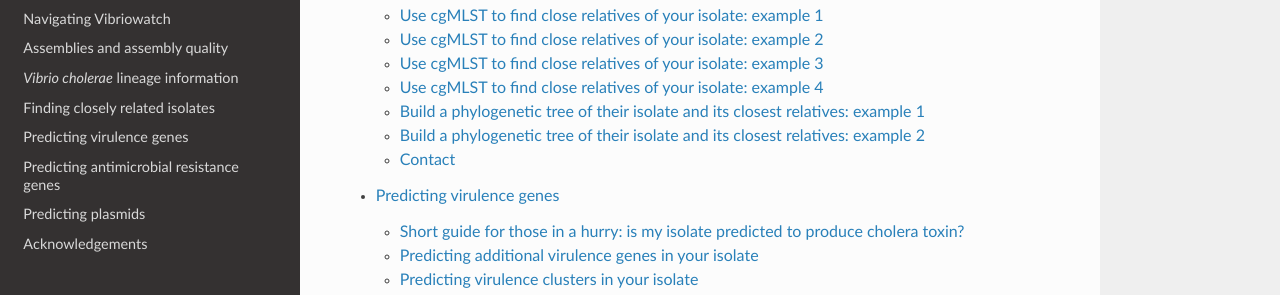
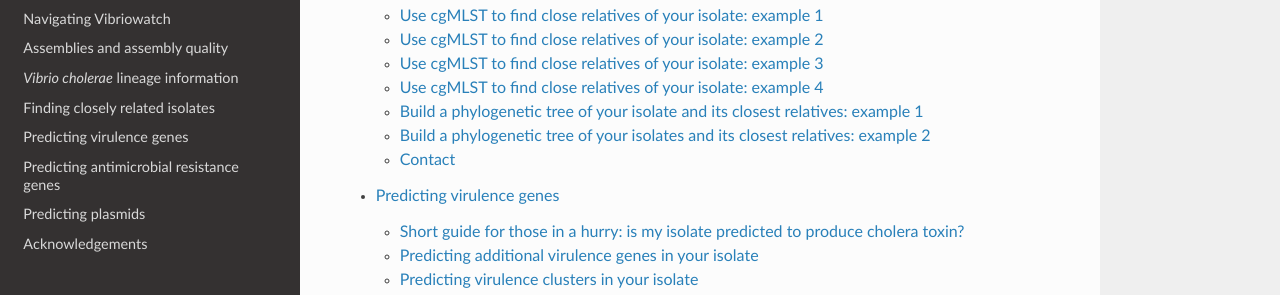
Before and after one commit to avrilcoghlan/vibriowatch, a Sphinx documentation site: the page built from docs/source/index.rst, in a window 1280 px wide and 900 px high, scrolled down 1852 px. Shown: the part 156-451 px from the top of the window. Built offline with Sphinx 7.4.7 and the Read the Docs theme 2.0.0, drawn with Linux system fonts in a browser that asks for light colours.

Commit message:
Update closerelatives.rst
Small updates

```diff
--- a/docs/source/closerelatives.rst
+++ b/docs/source/closerelatives.rst
@@ -8,8 +8,8 @@
 * `Use cgMLST to find close relatives of your isolate: example 2`_.
 * `Use cgMLST to find close relatives of your isolate: example 3`_.
 * `Use cgMLST to find close relatives of your isolate: example 4`_.
-* `Build a phylogenetic tree of their isolate and its closest relatives: example 1`_.
-* `Build a phylogenetic tree of their isolate and its closest relatives: example 2`_.
+* `Build a phylogenetic tree of your isolate and its closest relatives: example 1`_.
+* `Build a phylogenetic tree of your isolate and its closest relatives: example 2`_.
 
 Short guide for those in a hurry: is my isolate closely related to other sequenced Vibrio cholerae isolates?
 ------------------------------------------------------------------------------------------------------------
@@ -182,8 +186,8 @@
 
 We see that NALMLE08 is in a cgMLST cluster of 1008 members using a threshold of 10. If we mouse over the barchart, we can see it is in a cgMLST cluster of 1701 members at a threshold of 14, but that bar is greyed out, as a cgMLST cluster of 1701 members is too big to display.
 
-Build a phylogenetic tree of their isolate and its closest relatives: example 1
--------------------------------------------------------------------------------
+Build a phylogenetic tree of your isolate and its closest relatives: example 1
+------------------------------------------------------------------------------
 
 Once we have found closely related isolates using cgMLST (see above), you can build a phylogenetic tree of your isolate of interest, and its close relatives. To ensure that your phylogenetic tree is rooted correctly, it is a good idea to use a relatively distantly related isolate as the 'outgroup' for your tree.
 
@@ -276,7 +280,7 @@
 
 This revealed that the closely related isolates had serotype Ogawa.
 
-Build a phylogenetic tree of their isolate and its closest relatives: example 2
+Build a phylogenetic tree of your isolates and its closest relatives: example 2
 -------------------------------------------------------------------------------
 
 Let's look at another example: the case of isolate ATCC 25872 and its close relatives (ATCC 25872, 150136_S4, 150137_S6 and FDAARGOS_102) in the cgMLST cluster of size 4. We know that these all belong to the MLST sequence type ST68. We can therefore use the *V. cholerae* isolate N16961, which has MLST sequence type ST69, as the outgroup, as it is relatively distantly related to ATCC 25872 and its close relatives (ATCC 25872, 150136_S4, 150137_S6 and FDAARGOS_102).
```
Also changed, not shown: other parts of docs/source/closerelatives.rst (+7 -3 lines).
